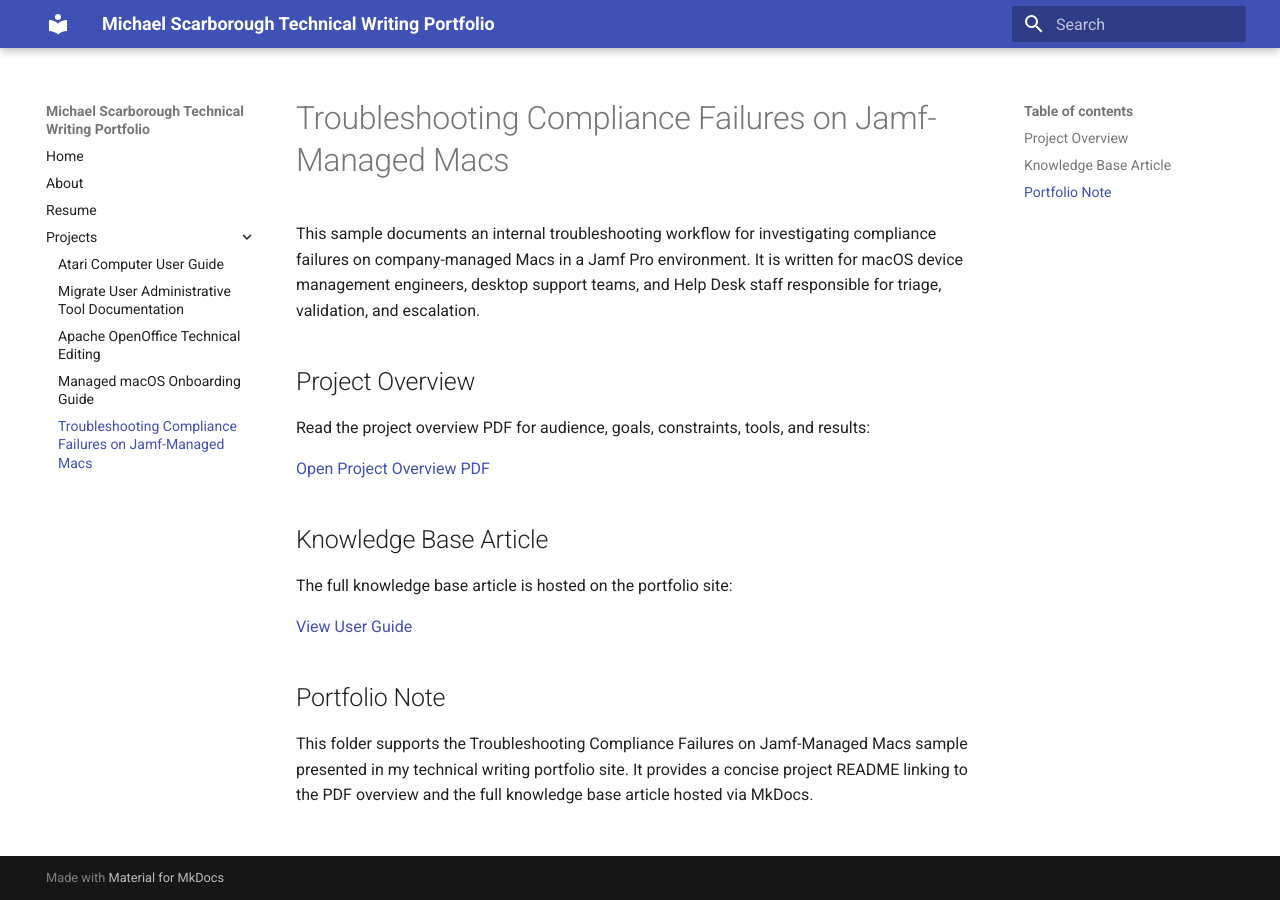
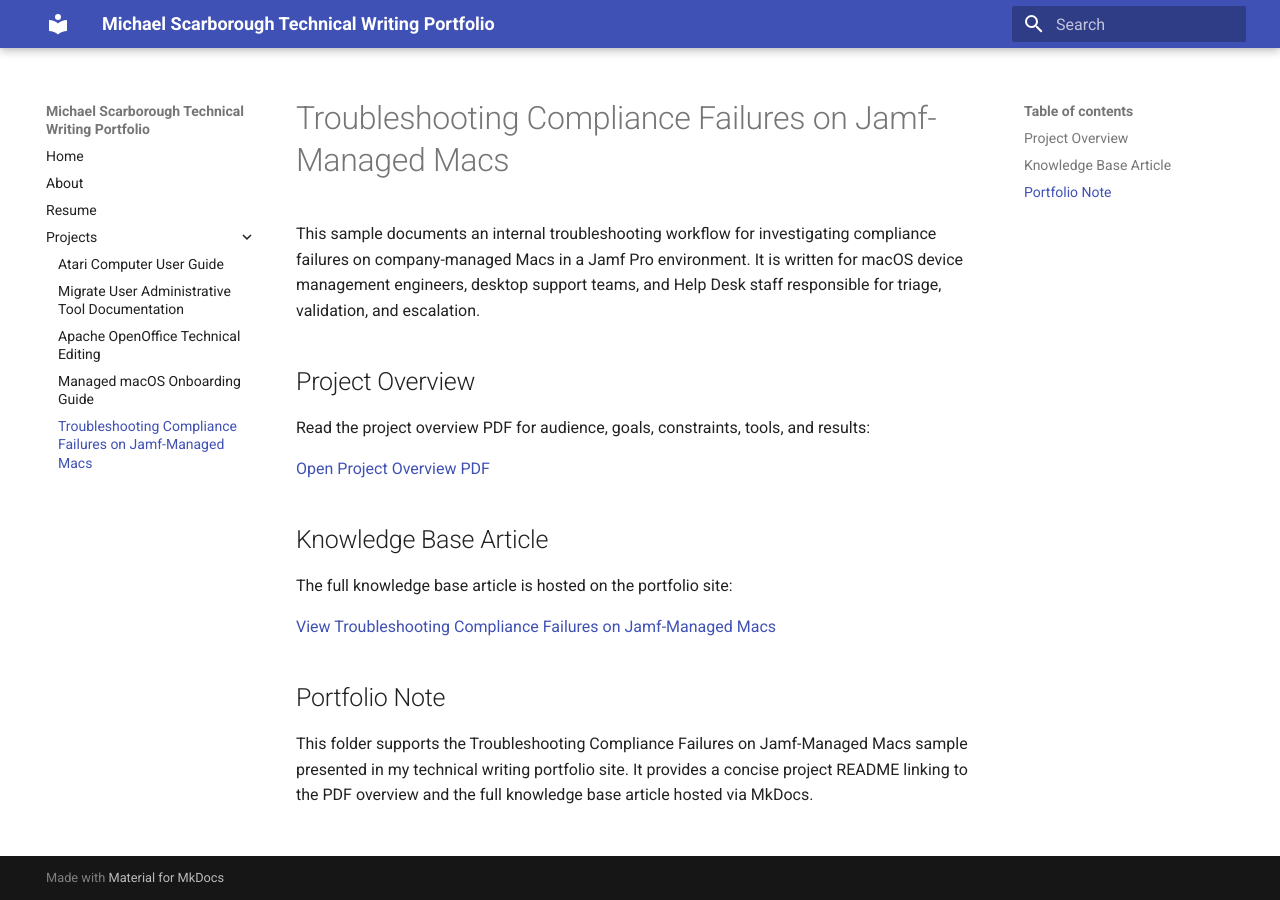
Before and after one commit to MackMike/technical-writing-portfolio-site, an MkDocs documentation site: the page built from docs/projects/jamf-managed-mac-compliance-troubleshooting.md, in a window 1280 px wide. Built offline with MkDocs 1.6.1 and Material for MkDocs 9.7.7, drawn with Linux system fonts in a browser that asks for light colours.

Commit message:
Update jamf-managed-mac-compliance-troubleshooting.md

```diff
--- a/docs/projects/jamf-managed-mac-compliance-troubleshooting.md
+++ b/docs/projects/jamf-managed-mac-compliance-troubleshooting.md
@@ -8,12 +8,11 @@
 
 [Open Project Overview PDF](../assets/pdfs/jamf-managed-mac-compliance-troubleshooting-overview.pdf)
 
-
 ## Knowledge Base Article
 
 The full knowledge base article is hosted on the portfolio site:
 
-[View User Guide](jamf-managed-mac-compliance-troubleshooting-article.md)
+[View Troubleshooting Compliance Failures on Jamf-Managed Macs](jamf-managed-mac-compliance-troubleshooting-article.md)
 
 ## Portfolio Note
 
```
